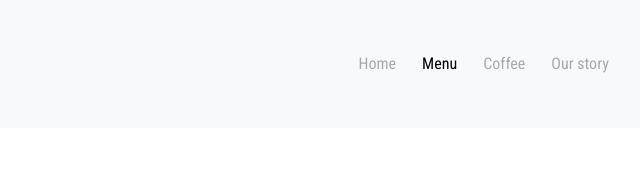
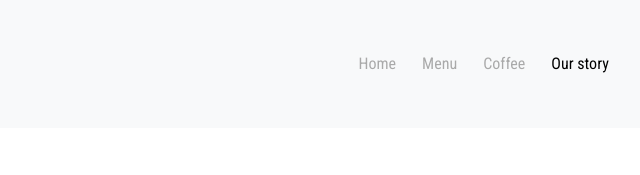
Before and after one commit to TheGazdaman/generic-hipster-coffee, a website: page src/story.html in a window 1280 px wide. Shown: the top 175 px of the page, 512-1152 px from the left. Drawn offline with nearby package versions, Linux system fonts and the light colour scheme; files that its build step writes are made by us from their sources.

Commit message:
links form header

```diff
--- a/src/story.html
+++ b/src/story.html
@@ -14,9 +14,9 @@
             <img src="/img/logo.svg" alt="logo">
             <nav>
                 <a href="/index.html">Home</a>
-                <a href="/menu.html" class="header-active">Menu</a>
+                <a href="/menu.html">Menu</a>
                 <a href="/coffee.html">Coffee</a>
-                <a href="/story.html">Our story</a>
+                <a href="/story.html" class="header-active">Our story</a>
             </nav>
         </div>
     </header>
```
Also changed, not shown: src/coffee.html (+2 -2 lines), src/index.html (+1 -1 lines).
